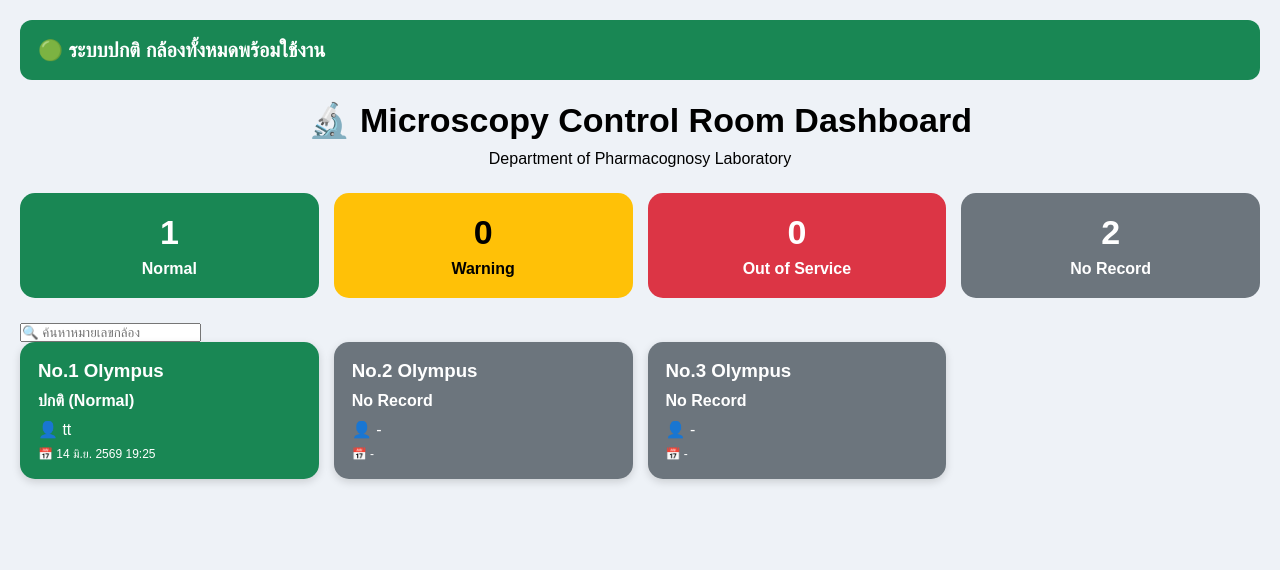
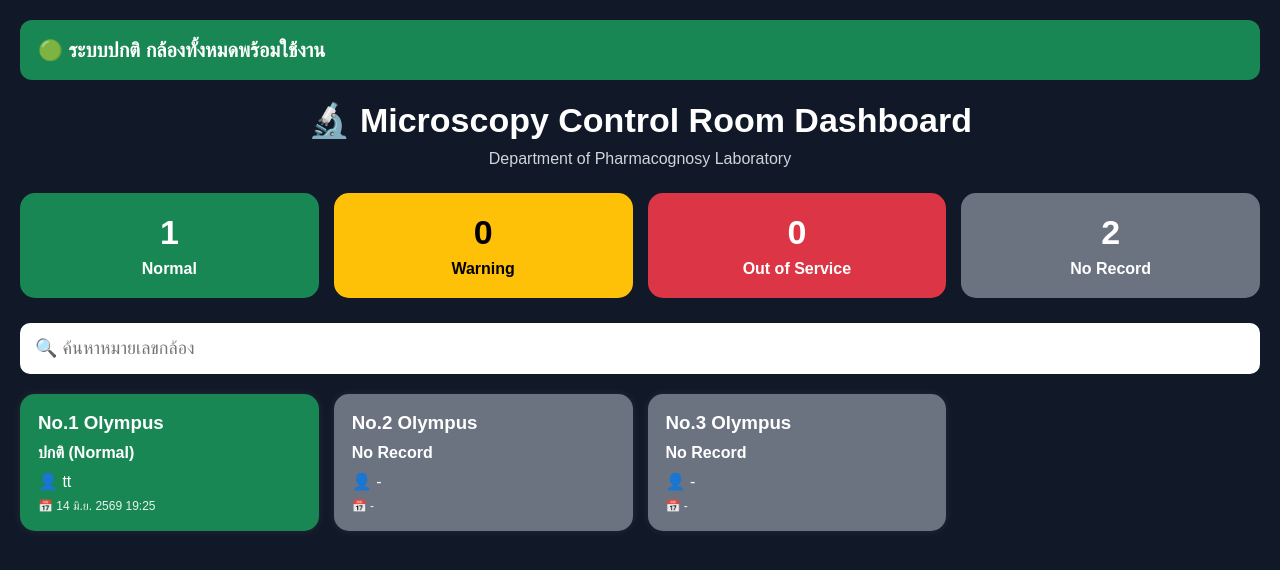
Before and after one commit to laboratorypcog2562-pcog/microscope-dashboard, a plain HTML site: page index.html in a window 1280 px wide. Drawn offline with Linux system fonts and the light colour scheme.

Commit message:
Refactor CSS styles for improved design
Updated styles for various elements, including background colors and padding.

```diff
--- a/style.css
+++ b/style.css
@@ -5,223 +5,158 @@ box-sizing:border-box;
 }
 
 body{
-
 font-family:Arial,sans-serif;
-
-background:#eef2f7;
-
+background:#111827;
+color:white;
 padding:20px;
-
 }
 
-/* ALERT */
+.header{
+text-align:center;
+margin-bottom:25px;
+}
+
+.header h1{
+font-size:34px;
+margin-bottom:10px;
+}
+
+.header p{
+color:#d1d5db;
+}
 
 .alert-danger{
-
 background:#dc3545;
-
-color:white;
-
 padding:18px;
-
 border-radius:12px;
-
 font-size:20px;
-
 font-weight:bold;
-
 margin-bottom:10px;
-
 }
 
 .alert-warning{
-
 background:#ffc107;
-
 color:black;
-
 padding:18px;
-
 border-radius:12px;
-
 font-size:20px;
-
 font-weight:bold;
-
 margin-bottom:10px;
-
 }
 
 .alert-success{
-
 background:#198754;
-
-color:white;
-
 padding:18px;
-
 border-radius:12px;
-
 font-size:20px;
-
 font-weight:bold;
-
 margin-bottom:20px;
-
 }
 
-/* HEADER */
-
-.header{
-
-text-align:center;
-
-margin-bottom:25px;
-
+.problem-box{
+padding:20px;
+border-radius:12px;
+margin-bottom:15px;
+font-size:18px;
+font-weight:bold;
 }
 
-.header h1{
-
-font-size:34px;
-
-margin-bottom:10px;
-
+.danger-box{
+background:#7f1d1d;
 }
 
-/* SUMMARY */
+.warning-box{
+background:#854d0e;
+}
 
 .summary{
-
 display:grid;
-
-grid-template-columns:
-repeat(4,1fr);
-
+grid-template-columns:repeat(4,1fr);
 gap:15px;
-
 margin-bottom:25px;
-
 }
 
 .summary-card{
-
 padding:20px;
-
 border-radius:15px;
-
 text-align:center;
-
 font-weight:bold;
-
 color:white;
-
 }
 
 .summary-card div{
-
 font-size:34px;
-
 margin-bottom:8px;
-
 }
 
-/* STATUS */
-
 .normal{
-
 background:#198754;
-
 }
 
 .warning{
-
 background:#ffc107;
-
 color:black;
-
 }
 
 .danger{
-
 background:#dc3545;
-
 }
 
 .norecord{
-
-background:#6c757d;
-
+background:#6b7280;
 }
 
-/* DASHBOARD */
+.search-container{
+margin-bottom:20px;
+}
+
+#searchBox{
+width:100%;
+padding:15px;
+font-size:18px;
+border:none;
+border-radius:10px;
+}
 
 #dashboard{
-
 display:grid;
-
-grid-template-columns:
-repeat(auto-fill,minmax(240px,1fr));
-
+grid-template-columns:repeat(auto-fill,minmax(240px,1fr));
 gap:15px;
-
 }
 
 .card{
-
 padding:18px;
-
 border-radius:15px;
-
-color:white;
-
-box-shadow:
-0 3px 8px rgba(0,0,0,.15);
-
+box-shadow:0 0 10px rgba(255,255,255,.08);
 transition:.2s;
-
 }
 
 .card:hover{
-
 transform:translateY(-3px);
-
 }
 
 .card h3{
-
 margin-bottom:10px;
-
 }
 
 .status{
-
 font-weight:bold;
-
 margin-bottom:10px;
-
 }
 
 .user{
-
 margin-bottom:8px;
-
 }
 
 .date{
-
 font-size:12px;
-
+opacity:.9;
 }
-
-/* MOBILE */
 
 @media(max-width:768px){
 
 .summary{
-
-grid-template-columns:
-repeat(2,1fr);
-
+grid-template-columns:repeat(2,1fr);
 }
 
 }
@@ -229,10 +164,7 @@ repeat(2,1fr);
 @media(max-width:480px){
 
 .summary{
-
-grid-template-columns:
-1fr;
-
+grid-template-columns:1fr;
 }
 
 }
```
